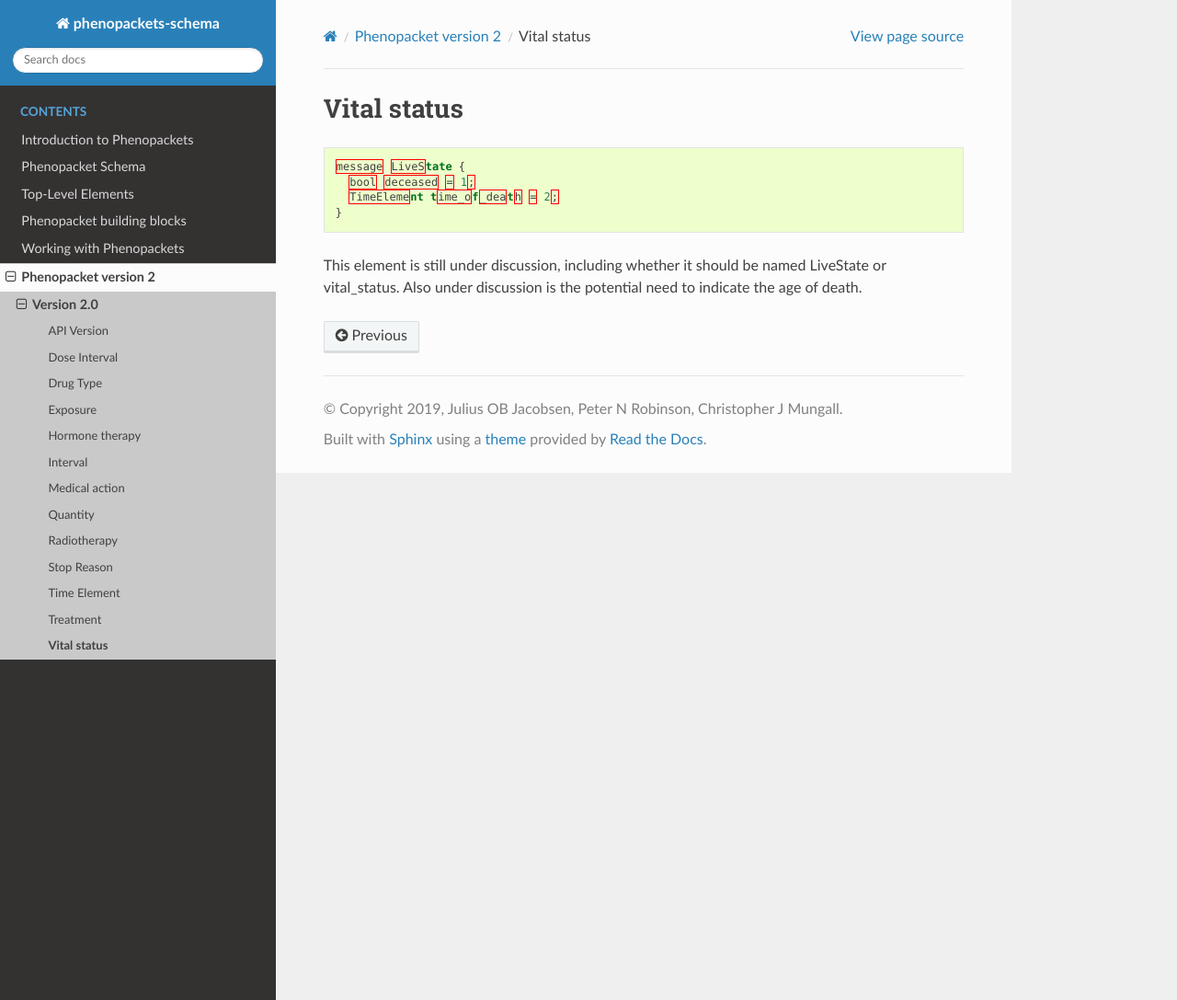
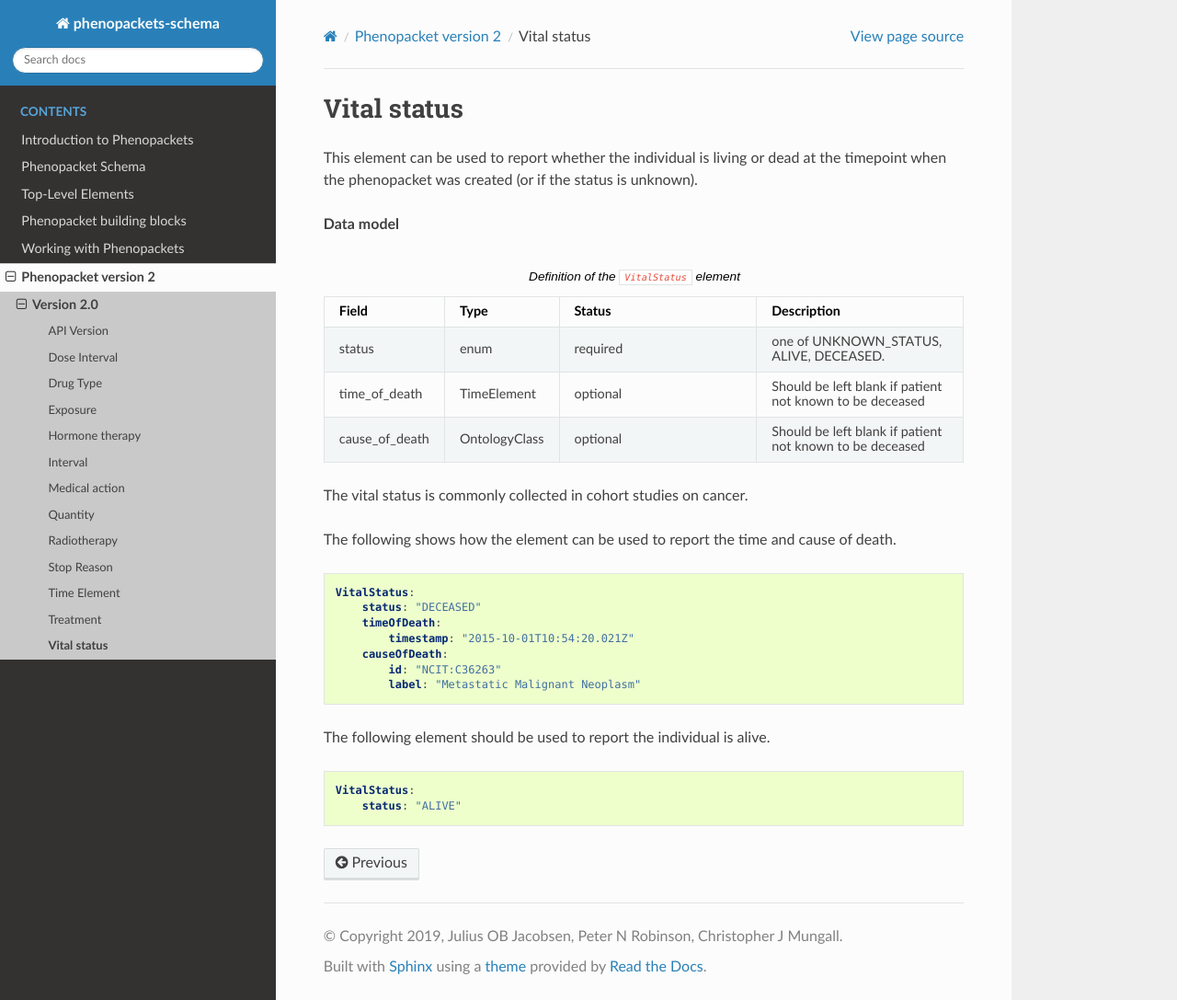
Before and after one commit to phenopackets/phenopacket-schema, a Sphinx documentation site: the page built from docs/vital-status.rst, in a window 1280 px wide and 1087 px high. Shown: the whole window at 92% size. Built offline with Sphinx 7.4.7 and the Read the Docs theme 2.0.0, drawn with Linux system fonts in a browser that asks for light colours.

Commit message:
proposal for documentation

```diff
--- a/docs/vital-status.rst
+++ b/docs/vital-status.rst
@@ -3,14 +3,54 @@
 ============
 Vital status
 ============
+This element can be used to report whether the individual is living or dead at the timepoint when the phenopacket
+was created (or if the status is unknown).
 
 
-.. code-block:: json
+**Data model**
 
-  message LiveState {
-    bool deceased = 1;
-    TimeElement time_of_death = 2;
-  }
 
-This element is still under discussion, including whether it should be named LiveState or
-vital_status. Also under discussion is the potential need to indicate the age of death.
+.. list-table:: Definition  of the ``VitalStatus`` element
+   :widths: 25 25 50 50
+   :header-rows: 1
+
+   * - Field
+     - Type
+     - Status
+     - Description
+   * - status
+     - enum
+     - required
+     - one of UNKNOWN_STATUS, ALIVE, DECEASED.
+   * - time_of_death
+     - TimeElement
+     - optional
+     - Should be left blank if patient not known to be deceased
+   * - cause_of_death
+     - OntologyClass
+     - optional
+     - Should be left blank if patient not known to be deceased
+
+The vital status is commonly collected in cohort studies on cancer.
+
+The following shows how the element can be used to report the time and cause of death.
+
+
+.. code-block:: yaml
+
+    VitalStatus:
+        status: "DECEASED"
+        timeOfDeath:
+            timestamp: "2015-10-01T10:54:20.021Z"
+        causeOfDeath:
+            id: "NCIT:C36263"
+            label: "Metastatic Malignant Neoplasm"
+
+
+
+The following element should be used to report the individual is alive.
+
+.. code-block:: yaml
+
+    VitalStatus:
+        status: "ALIVE"
```
